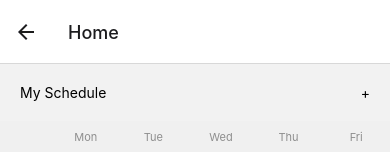
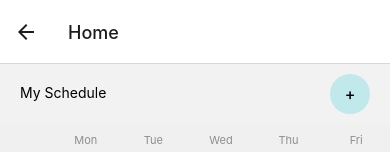
Before and after one commit to zichzhang/meetup-app, a React Native app: screen /Home in a window 390 px wide. Shown: the top 152 px of the page. Built offline with nearby package versions, Linux system fonts and the light colour scheme.

Commit message:
created semester radio group and course text field

```diff
--- a/App.tsx
+++ b/App.tsx
@@ -5,11 +5,13 @@ import { createNativeStackNavigator } from '@react-navigation/native-stack';
 import LoginPage from './pages/LoginPage';
 import HomePage from './pages/HomePage';
 import RegisterPage from './pages/RegisterPage';
+import AddEventPage from './pages/AddEventPage';
 
 type RootStackParamList = {
   Register: {name: string},
   Login: {name: string},
   Home: {name: string},
+  AddEvent: {name: string},
 }
 
 export type { RootStackParamList };
@@ -23,6 +25,7 @@ export default function App() {
         <Stack.Screen options={{ headerShown: false }} name="Register" component={RegisterPage} />
         <Stack.Screen options={{ headerShown: false }} name="Login" component={LoginPage} />
         <Stack.Screen name="Home" component={HomePage} />
+        <Stack.Screen name="AddEvent" component={AddEventPage}/>
       </Stack.Navigator>
     </NavigationContainer>
   );
--- a/babel.config.js
+++ b/babel.config.js
@@ -2,5 +2,8 @@ module.exports = function(api) {
   api.cache(true);
   return {
     presets: ['babel-preset-expo'],
+    plugins: [
+      'react-native-reanimated/plugin',
+    ],
   };
 };
--- a/package.json
+++ b/package.json
@@ -11,6 +11,7 @@
   "dependencies": {
     "@react-native-firebase/app": "^15.1.1",
     "@react-native-firebase/auth": "^15.1.1",
+    "@react-native-picker/picker": "^2.4.2",
     "@react-navigation/native": "^6.0.10",
     "@react-navigation/native-stack": "^6.6.2",
     "@react-navigation/stack": "^6.2.1",
@@ -21,12 +22,16 @@
     "react": "17.0.2",
     "react-dom": "17.0.2",
     "react-native": "0.68.2",
+    "react-native-gesture-handler": "^2.5.0",
+    "react-native-reanimated": "^2.9.1",
     "react-native-safe-area-context": "4.2.4",
     "react-native-screens": "~3.11.1",
+    "react-native-ui-lib": "^6.18.1",
     "react-native-web": "0.17.7"
   },
   "devDependencies": {
     "@babel/core": "^7.12.9",
+    "@babel/plugin-proposal-export-namespace-from": "^7.18.6",
     "@types/react": "~17.0.21",
     "@types/react-native": "~0.66.13",
     "typescript": "~4.3.5"
--- /dev/null
+++ b/pages/AddEventPage.tsx
@@ -0,0 +1,87 @@
+import { StyleSheet, Text, View } from 'react-native'
+import React, { useState } from 'react'
+import { StackNavigationProp } from '@react-navigation/stack';
+import { RootStackParamList } from '../App';
+import { Semester, SemesterType } from '../types/Semester';
+import { RadioGroup, RadioButton, Incubator, DateTimePicker } from 'react-native-ui-lib';
+
+type AddEventPageNavigationProp = StackNavigationProp<RootStackParamList, 'Home'>;
+
+type Props = {
+  navigation: AddEventPageNavigationProp;
+}
+
+const {TextField} = Incubator;
+
+const AddEventPage = ({ navigation }: Props) => {
+
+  const [semester, setSemester] = useState<SemesterType>(Semester.FALL);
+  const [courseTitle, setCourseTitle] = useState('');
+
+  return (
+    <View style={styles.addEventContainer}>
+      {/* Semester Container */}
+      <View style={styles.semesterContainer}>
+        <Text style={styles.title}>
+          Semester:
+        </Text>
+        <RadioGroup
+          marginT-5
+          initialValue={semester}
+          onValueChange={(value: SemesterType) => setSemester(value)}
+        >
+          <RadioButton marginT-5 value={Semester.FALL} label={'Fall'} color={'gray'} size={18} />
+          <RadioButton marginT-5 value={Semester.WINTER} label={'Winter'} color={'gray'} size={18} />
+          <RadioButton marginT-5 value={Semester.SUMMER} label={'Summer'} color={'gray'} size={18} />
+        </RadioGroup>
+      </View>
+
+      {/* Course Title Container */}
+      <TextField
+        placeholder={'Course Code'}
+        floatingPlaceholder
+        floatingPlaceholderColor={{
+          focus: '#777777',
+          default: '#777777',
+        }}
+        containerStyle={styles.courseTitleContainer}
+        onChangeText={(text: string) => setCourseTitle(text)}
+        maxLength={8}
+      />
+
+    </View>
+  )
+}
+
+export default AddEventPage
+
+const styles = StyleSheet.create({
+
+  addEventContainer: {
+    flexDirection: 'column',
+  },
+
+  semesterContainer: {
+    padding: 8,
+  },
+
+  title: {
+    fontSize: 16,
+  },
+
+  courseTitleContainer: {
+    backgroundColor: 'white',
+    borderWidth: 2,
+    borderColor: '#D9F9FB',
+    borderRadius: 10,
+    marginHorizontal: 24,
+    marginTop: 24,
+    paddingHorizontal: 12,
+    height: 48,
+    shadowColor: 'gray',
+    shadowOffset: { width: 0, height: 2 },
+    shadowOpacity: 0.8,
+    shadowRadius: 1,
+  },
+
+})
--- a/pages/HomePage.tsx
+++ b/pages/HomePage.tsx
@@ -1,28 +1,31 @@
-import { Alert, Pressable, StyleSheet, Text, View } from 'react-native'
+import { Alert, Button, Pressable, StyleSheet, Text, Touchable, TouchableOpacity, View } from 'react-native'
 import React from 'react'
 import { StackNavigationProp } from '@react-navigation/stack';
 import { RootStackParamList } from '../App';
 import TimeTable from '../components/TimeTable';
 import { SafeAreaView } from 'react-native-safe-area-context';
 
-type HomePageNavigationProp = StackNavigationProp<RootStackParamList, 'Home'>;
+type HomePageNavigationProp = StackNavigationProp<RootStackParamList, 'AddEvent'>;
 
 type Props = {
-  navigation: HomePageNavigationProp;
+	navigation: HomePageNavigationProp;
 }
 
-const HomePage = () => {
+const HomePage = ({ navigation }: Props) => {
   return (
     <SafeAreaView>
       <View style={styles.header}>
         <Text style={styles.headerText}>
           My Schedule
         </Text>
-        <Pressable>
-          <Text style={styles.headerButton}>
+        <TouchableOpacity
+          onPress={() => navigation.navigate('AddEvent', { name: 'AddEvent' })}
+          style={styles.headerButton}
+        >
+          <Text style={styles.headerButtonIcon}>
             +
           </Text>
-        </Pressable>
+        </TouchableOpacity>
       </View>
       <TimeTable
       eventGroups={[
@@ -94,6 +97,19 @@ const styles = StyleSheet.create({
   },
 
   headerButton: {
-    padding: 20,
+    width: 40,
+    height: 40,
+    alignItems: 'center',
+    justifyContent: 'center',
+    backgroundColor: '#c1e8eb',
+    borderRadius: 50,
+    marginVertical: 10,
+    marginHorizontal: 20,
+  },
+
+  headerButtonIcon: {
+    fontSize: 16,
+    fontWeight: '500',
   }
+
 })
--- /dev/null
+++ b/types/Semester.ts
@@ -0,0 +1,7 @@
+export enum Semester {
+    FALL = "FALL",
+    WINTER = "WINTER",
+    SUMMER = "SUMMER",
+}
+
+export type SemesterType = keyof typeof Semester;
```
Also changed, not shown: 1 other file (tests, documents, lock files or other folders).
